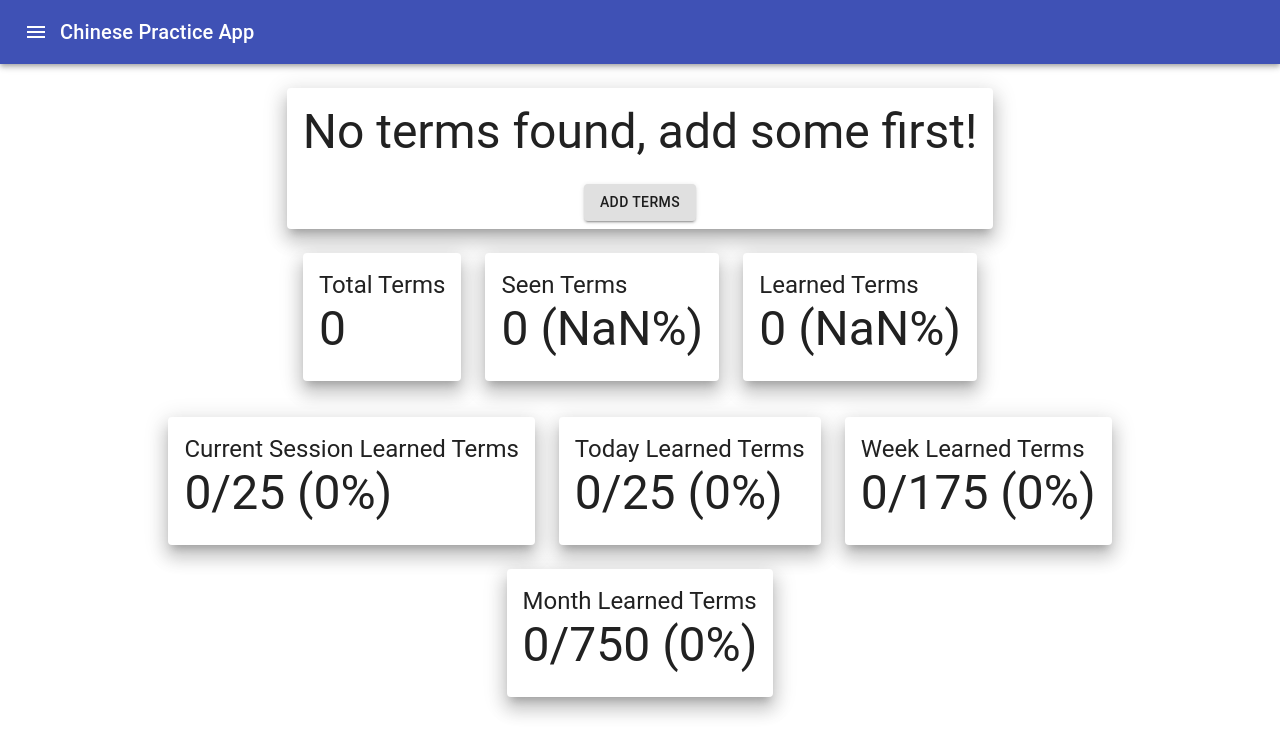
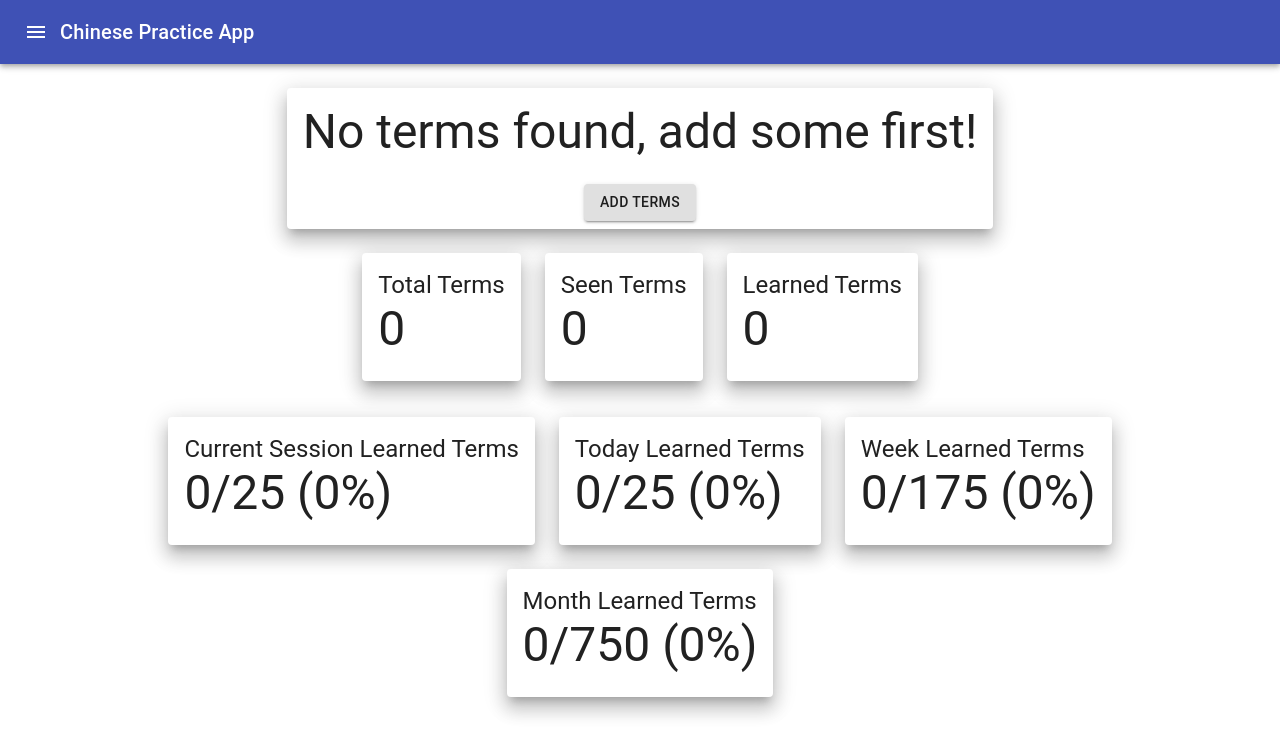
Before and after one commit to vincetiu8/chinese-practice, a React (Create React App) app: page / in a window 1280 px wide. Shown: the top 756 px of the page. Built offline with nearby package versions, Linux system fonts and the light colour scheme; what uifx would draw is missing.

Commit message:
remove percentage dialog if no terms exist

```diff
--- a/src/features/practice/StatCard.js
+++ b/src/features/practice/StatCard.js
@@ -19,7 +19,7 @@ export const StatCard = ({stat}) => {
 					<Typography variant="h3">
 						{statValue}
 						{
-							stat === "totalTerms"
+							stat === "totalTerms" || totalTerms === 0
 								? ""
 								: " (" + Math.round(statValue / totalTerms * 1000) / 10 + "%)"
 						}
```
